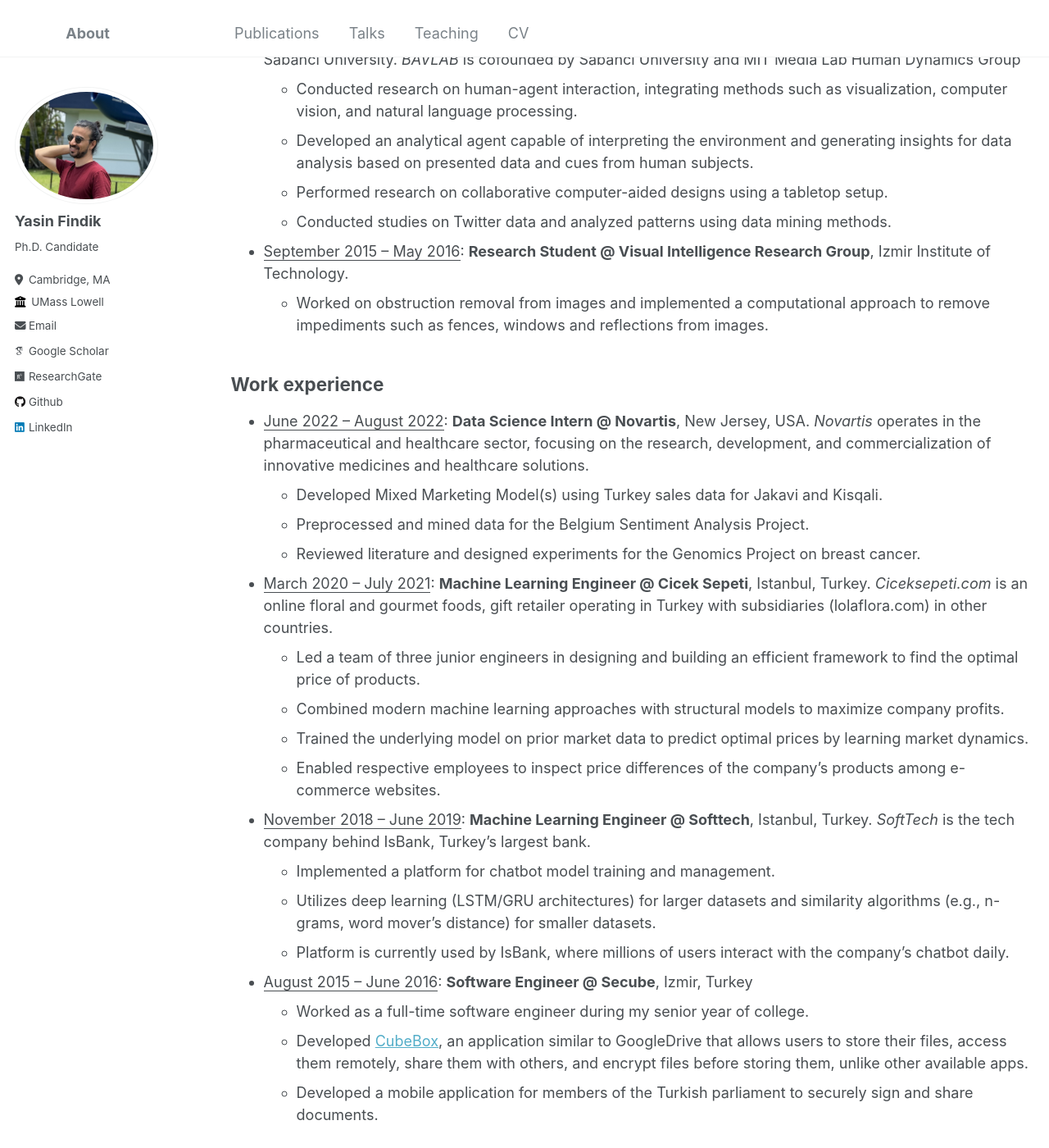
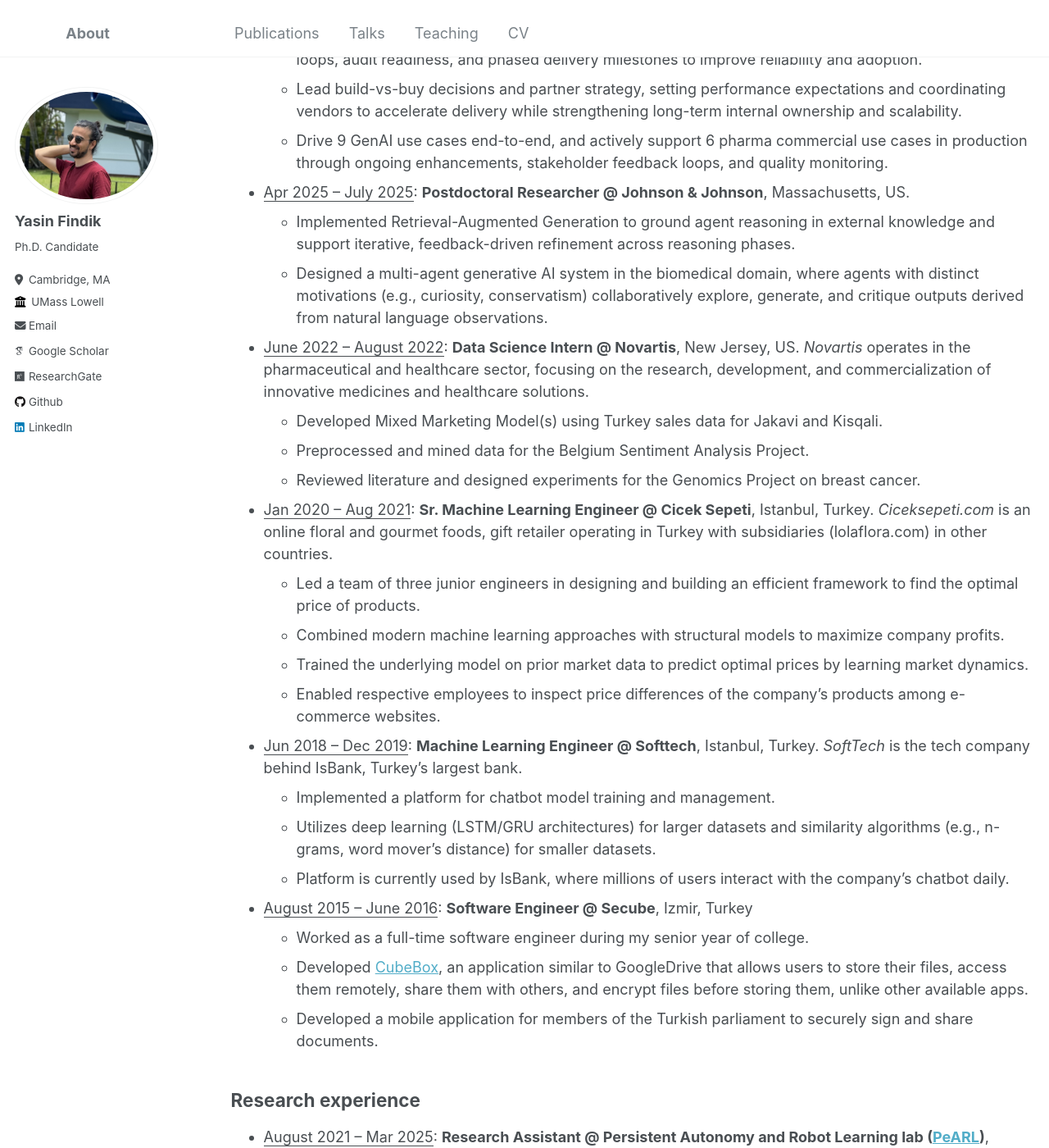
Before and after one commit to yfindik/yfindik.github.io, a Jekyll site: the page built from _pages/cv.md, in a window 1280 px wide and 1400 px high, scrolled down 770 px. Shown: the whole window at 82% size. Built offline with Jekyll 4.4.1, drawn with Linux system fonts in a browser that asks for light colours; some web fonts are replaced; some of the changed text lies outside the part shown.

Commit message:
resume updated

```diff
--- a/_pages/cv.md
+++ b/_pages/cv.md
@@ -15,13 +15,64 @@
 
 ## Education
 
-* <b>Ph.D in Computer Science</b>, UMass Lowell, Feb 2025 (expected)
-* <b>M.S. in Computer Science & Engineering</b>, Sabanci University, 2018
-* <b>B.S. in Computer Engineering</b>, Izmir Institute of Technology, 2016
+* <b>Ph.D in Computer Science</b>, UMass Lowell
+* <b>M.S. in Computer Science & Engineering</b>, Sabanci University
+* <b>B.S. in Computer Engineering</b>, Izmir Institute of Technology
+
+## Work experience
+
+* <ins>Jul 2025 -- Present</ins>: <b>Associate Director, Global AI & Advanced Analytics @ BioNTech</b>, Massachusetts, US.
+  * Drive an enterprise GenAI roadmap built on reusable capabilities, balancing near-term
+impact with long-term platform maturity, and aligning priorities across commercial,
+market access, and insights needs.
+  * Define and lead a modular GenAI capability stack (document intelligence, knowledge
+grounding, content transformation, orchestration, multi-agent patterns, governance),
+providing hands-on technical direction for scalable implementation with LangChain
+(RAG/tooling), LangGraph (stateful workflows), and MCP (standardized tool/data).
+  * Establish a role-based GenAI operating model (e.g., interpretation, planning, gener-
+ation, review, validation) to standardize how GenAI is embedded into workflows and
+scaled across teams, including A2A collaboration patterns for specialized agent roles.
+  * Lead cross-functional teams across research and engineering while remaining hands-
+on in key technical areas (use-case scoping, evaluation design, workflow patterns) to
+accelerate delivery and ensure quality.
+  * Implement governance-by-design for regulated AI workflows, including quality bench-
+marks, validation loops, audit readiness, and phased delivery milestones to improve
+reliability and adoption.
+  * Lead build-vs-buy decisions and partner strategy, setting performance expectations
+and coordinating vendors to accelerate delivery while strengthening long-term internal
+ownership and scalability.
+  * Drive 9 GenAI use cases end-to-end, and actively support 6 pharma commercial use
+cases in production through ongoing enhancements, stakeholder feedback loops, and
+quality monitoring.
+
+* <ins>Apr 2025 -- July 2025</ins>: <b>Postdoctoral Researcher @ Johnson & Johnson</b>, Massachusetts, US.
+  * Implemented Retrieval-Augmented Generation to ground agent reasoning in external knowledge and support iterative, feedback-driven refinement across reasoning phases.
+  * Designed a multi-agent generative AI system in the biomedical domain, where agents with distinct motivations (e.g., curiosity, conservatism) collaboratively explore, generate, and critique outputs derived from natural language observations.
+
+* <ins>June 2022 -- August 2022</ins>: <b>Data Science Intern @ Novartis</b>, New Jersey, US. <i>Novartis</i> operates in the pharmaceutical and healthcare sector, focusing on the research, development, and commercialization of innovative medicines and healthcare solutions.
+  * Developed Mixed Marketing Model(s) using Turkey sales data for Jakavi and Kisqali.
+  * Preprocessed and mined data for the Belgium Sentiment Analysis Project.
+  * Reviewed literature and designed experiments for the Genomics Project on breast cancer.
+
+* <ins>Jan 2020 -- Aug 2021</ins>: <b>Sr. Machine Learning Engineer @ Cicek Sepeti</b>, Istanbul, Turkey. <i>Ciceksepeti.com</i> is an online floral and gourmet foods, gift retailer operating in Turkey with subsidiaries (lolaflora.com) in other countries.
+  * Led a team of three junior engineers in designing and building an efficient framework to find the optimal price of products.
+  * Combined modern machine learning approaches with structural models to maximize company profits.
+  * Trained the underlying model on prior market data to predict optimal prices by learning market dynamics.
+  * Enabled respective employees to inspect price differences of the company's products among e-commerce websites.
+
+* <ins>Jun 2018 -- Dec 2019</ins>: <b>Machine Learning Engineer @ Softtech</b>, Istanbul, Turkey. <i>SoftTech</i> is the tech company behind IsBank, Turkey's largest bank.
+  * Implemented a platform for chatbot model training and management.
+  * Utilizes deep learning (LSTM/GRU architectures) for larger datasets and similarity algorithms (e.g., n-grams, word mover's distance) for smaller datasets.
+  * Platform is currently used by IsBank, where millions of users interact with the company's chatbot daily.
+
+* <ins>August 2015 -- June 2016</ins>: <b>Software Engineer @ Secube</b>, Izmir, Turkey
+  * Worked as a full-time software engineer during my senior year of college.
+  * Developed [CubeBox](https://www.secube.com.tr/en/cubebox-document-management-system), an application similar to GoogleDrive that allows users to store their files, access them remotely, share them with others, and encrypt files before storing them, unlike other available apps.
+  * Developed a mobile application for members of the Turkish parliament to securely sign and share documents.
 
 ## Research experience
 
-* <ins>August 2021 -- Present</ins>: <b>Research Assistant @ Persistent Autonomy and Robot Learning lab ([PeARL](https://www.pearl-robotics.com/))</b>, University of Massachusetts Lowell.
+* <ins>August 2021 -- Mar 2025</ins>: <b>Research Assistant @ Persistent Autonomy and Robot Learning lab ([PeARL](https://www.pearl-robotics.com/))</b>, University of Massachusetts Lowell.
   * Currently, exploring how Large Language Models (LLMs) can be used within Multi-Agent Reinforcement Learning (MARL) frameworks to improve agents' performance and encourage the emergence of novel behaviors.
   * Conducted research on MARL and emergent behaviors in collaborative environments. Designed and implemented a graph-based approach to guide and influence the agents' behavior in multi-agent settings.
   * Implemented existing single-agent deep reinforcement learning architectures (DQN, A2C, DDPG, PPO). Implemented and extended existing multi-agent deep reinforcement learning architectures, both value-based (VDN, QMix) and policy-based (MADDPG, MAPPO).
@@ -35,29 +86,6 @@
 
 * <ins>September 2015 -- May 2016</ins>: <b>Research Student @ Visual Intelligence Research Group</b>, Izmir Institute of Technology.
   * Worked on obstruction removal from images and implemented a computational approach to remove impediments such as fences, windows and reflections from images.
-
-## Work experience
-
-* <ins>June 2022 -- August 2022</ins>: <b>Data Science Intern @ Novartis</b>, New Jersey, USA. <i>Novartis</i> operates in the pharmaceutical and healthcare sector, focusing on the research, development, and commercialization of innovative medicines and healthcare solutions.
-  * Developed Mixed Marketing Model(s) using Turkey sales data for Jakavi and Kisqali.
-  * Preprocessed and mined data for the Belgium Sentiment Analysis Project.
-  * Reviewed literature and designed experiments for the Genomics Project on breast cancer.
-
-* <ins>March 2020 -- July 2021</ins>: <b>Machine Learning Engineer @ Cicek Sepeti</b>, Istanbul, Turkey. <i>Ciceksepeti.com</i> is an online floral and gourmet foods, gift retailer operating in Turkey with subsidiaries (lolaflora.com) in other countries.
-  * Led a team of three junior engineers in designing and building an efficient framework to find the optimal price of products.
-  * Combined modern machine learning approaches with structural models to maximize company profits.
-  * Trained the underlying model on prior market data to predict optimal prices by learning market dynamics.
-  * Enabled respective employees to inspect price differences of the company's products among e-commerce websites.
-
-* <ins>November 2018 -- June 2019</ins>: <b>Machine Learning Engineer @ Softtech</b>, Istanbul, Turkey. <i>SoftTech</i> is the tech company behind IsBank, Turkey's largest bank.
-  * Implemented a platform for chatbot model training and management.
-  * Utilizes deep learning (LSTM/GRU architectures) for larger datasets and similarity algorithms (e.g., n-grams, word mover's distance) for smaller datasets.
-  * Platform is currently used by IsBank, where millions of users interact with the company's chatbot daily.
-
-* <ins>August 2015 -- June 2016</ins>: <b>Software Engineer @ Secube</b>, Izmir, Turkey
-  * Worked as a full-time software engineer during my senior year of college.
-  * Developed [CubeBox](https://www.secube.com.tr/en/cubebox-document-management-system), an application similar to GoogleDrive that allows users to store their files, access them remotely, share them with others, and encrypt files before storing them, unlike other available apps.
-  * Developed a mobile application for members of the Turkish parliament to securely sign and share documents.
 
 ## Technical skills
 
```
Also changed, not shown: 4 other files.
